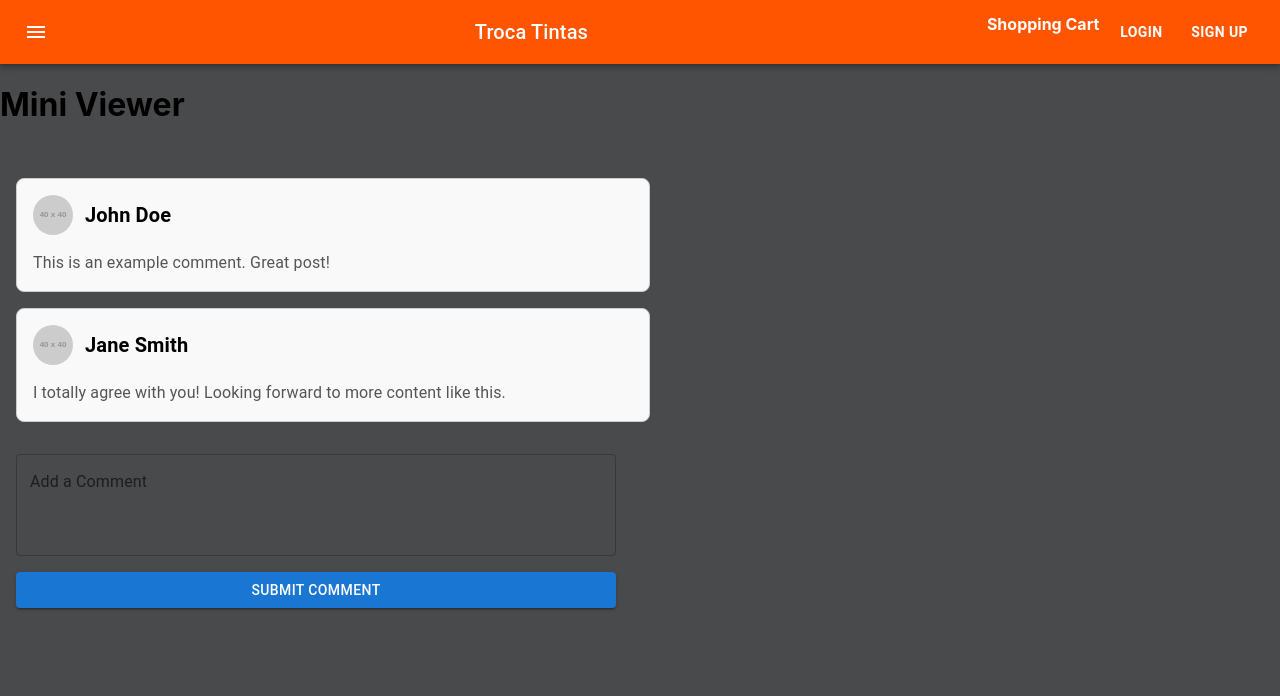
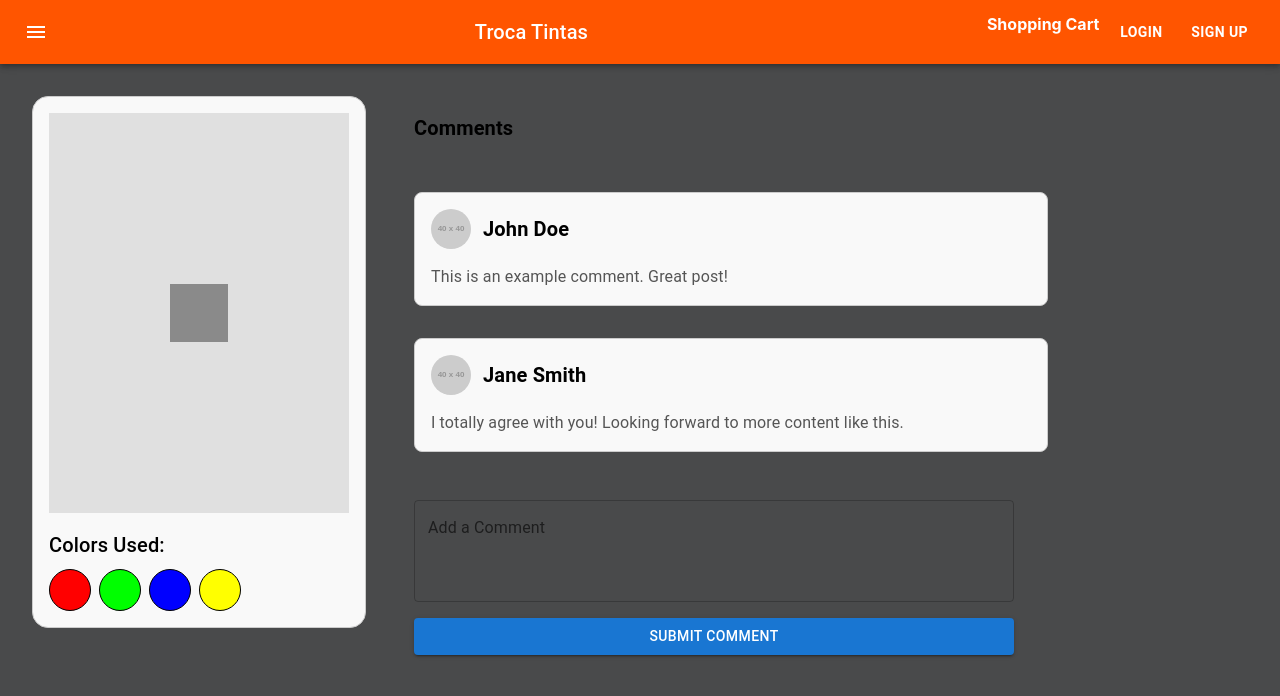
Before and after one commit to Ex-Chelas/Troca-Tintas, a React (Vite) app in the folder code/: page /3dViewer in a window 1280 px wide. Shown: the top 696 px of the page. Built offline with nearby package versions, Linux system fonts and the light colour scheme.

Commit message:
draft of 3DViewerBox.tsx component and comment section finished.

```diff
--- a/code/package.json
+++ b/code/package.json
@@ -20,7 +20,10 @@
     "react-modal": "3.16.1",
     "react-router-dom": "^6.28.0",
     "typescript": "5.6.3",
-    "web-vitals": "^4.2.4"
+    "web-vitals": "^4.2.4",
+    "@react-three/drei": "^9.63.0",
+    "@react-three/fiber": "^8.12.0",
+    "three": "^0.153.0"
   },
   "scripts": {
     "start": "vite",
--- /dev/null
+++ b/code/src/components/3DViewerBox.tsx
@@ -0,0 +1,78 @@
+import React from "react";
+import { Canvas } from "@react-three/fiber";
+import { Box, Typography } from "@mui/material";
+import { OrbitControls } from "@react-three/drei";
+
+interface ViewerBoxProps {
+    model: string; // Path to the 3D file
+    colors: string[]; // List of colors used in the 3D model
+}
+
+export default function ViewerBox({ model, colors }: ViewerBoxProps) {
+    const loadModel = () => {
+        // Replace this placeholder logic with an actual loader for your 3D model
+        return (
+            <mesh>
+                <boxGeometry args={[1, 1, 1]} />
+                <meshStandardMaterial color="lightgray" />
+            </mesh>
+        );
+    };
+
+    return (
+        <Box
+            sx={{
+                display: "flex",
+                flexDirection: "column",
+                gap: 2,
+                padding: 2,
+                border: "1px solid #ccc",
+                borderRadius: 4,
+                backgroundColor: "#f9f9f9",
+                maxWidth: "800px",
+                margin: "0 auto",
+            }}
+        >
+            {/* 3D Viewer */}
+            <Box
+                sx={{
+                    height: "400px",
+                    backgroundColor: "#e0e0e0",
+                }}
+            >
+                <Canvas>
+                    <ambientLight />
+                    <pointLight position={[10, 10, 10]} />
+                    {loadModel()}
+                    <OrbitControls />
+                </Canvas>
+            </Box>
+
+            {/* Colors Information */}
+            <Box>
+                <Typography variant="h6">Colors Used:</Typography>
+                <Box
+                    sx={{
+                        display: "flex",
+                        flexWrap: "wrap",
+                        gap: 1,
+                        marginTop: 1,
+                    }}
+                >
+                    {colors.map((color, index) => (
+                        <Box
+                            key={index}
+                            sx={{
+                                width: "40px",
+                                height: "40px",
+                                backgroundColor: color,
+                                borderRadius: "50%",
+                                border: "1px solid #000",
+                            }}
+                        ></Box>
+                    ))}
+                </Box>
+            </Box>
+        </Box>
+    );
+}
--- a/code/src/pages/MiniViewer/CommentSection.tsx
+++ b/code/src/pages/MiniViewer/CommentSection.tsx
@@ -1,9 +1,9 @@
 import React, { useState } from "react";
-import { Box } from "@mui/material";
+import { Box, Typography } from "@mui/material";
 import CommentCard from "../../components/CommentCard";
 import AddComment from "../../components/AddComment";
 
-export default function CommentsSection() {
+export default function CommentSection() {
     const [comments, setComments] = useState([
         {
             username: "John Doe",
@@ -21,15 +21,18 @@ export default function CommentsSection() {
         setComments([
             ...comments,
             {
-                username: "New User", // You can update this to dynamically use logged-in user data
-                profilePic: "https://via.placeholder.com/40", // Placeholder for new user's profile pic
+                username: "New User",
+                profilePic: "https://via.placeholder.com/40",
                 comment: newComment,
             },
         ]);
     };
 
     return (
-        <Box sx={{ padding: 2 }}>
+        <Box sx={{ display: "flex", flexDirection: "column", gap: 2, padding: 2 }}>
+            <Typography variant="h6" sx={{ fontWeight: "bold", marginBottom: 2 }}>
+                Comments
+            </Typography>
             {comments.map((comment, index) => (
                 <CommentCard
                     key={index}
--- a/code/src/pages/MiniViewer/MiniViewer.tsx
+++ b/code/src/pages/MiniViewer/MiniViewer.tsx
@@ -1,12 +1,29 @@
 import React from "react";
 import CommentSection from "./CommentSection";
-
+import ViewerBox from "../../components/3DViewerBox";
+import { Box } from "@mui/material";
 
 export default function MiniViewer() {
     return (
-        <div>
-            <h1>Mini Viewer</h1>
-            <CommentSection />
-        </div>
+        <Box
+            sx={{
+                display: "flex",
+                flexDirection: "row",
+                gap: 4,
+                alignItems: "flex-start",
+                padding: 4,
+            }}
+        >
+            {/* ViewerBox on the Left */}
+            <ViewerBox
+                model="/path/to/your/3d/model.glb"
+                colors={["#FF0000", "#00FF00", "#0000FF", "#FFFF00"]} // Example colors
+            />
+
+            {/* CommentSection on the Right */}
+            <Box sx={{ flex: 1 }}>
+                <CommentSection />
+            </Box>
+        </Box>
     );
 }
```
